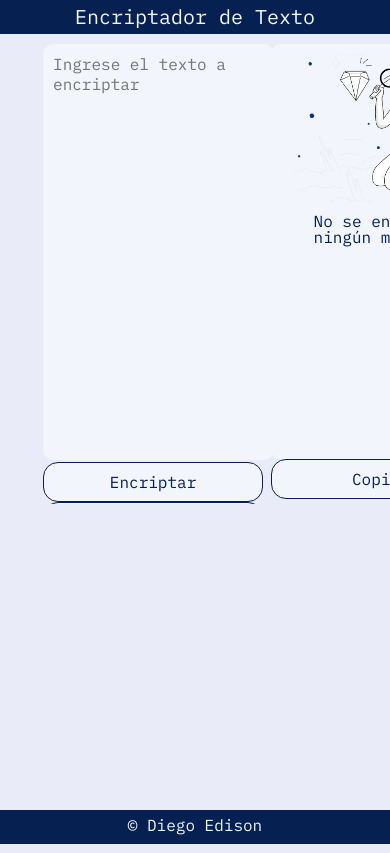
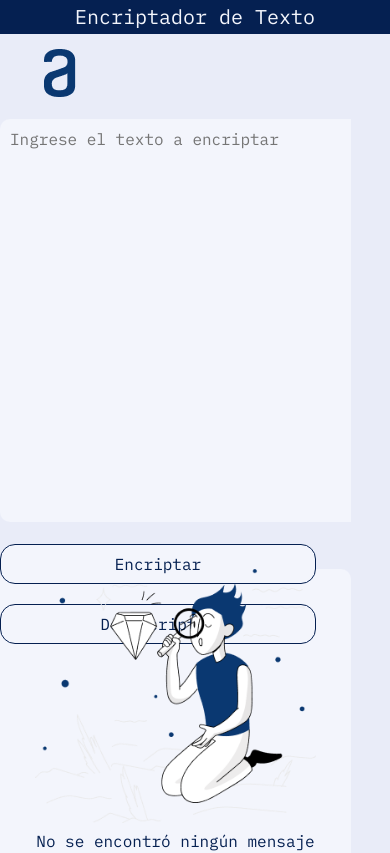
Before and after one commit to diegoedison05/challenge-1-javascript-encrypter, a plain HTML site: page index.html in a window 390 px wide. Shown: the top 853 px of the page. Drawn offline with Linux system fonts and the light colour scheme.

Commit message:
Modificando estilos para movil

```diff
--- a/index.html
+++ b/index.html
@@ -28,7 +28,9 @@
         <main>
             <!-- <section class="container"> -->
             <section class="divLogo">
-                <img src="img/Logo-2.png" alt="logo-alura" />
+                <a href="index.html" title="Home"
+                    ><img src="img/Logo-2.png" alt="logo-alura"
+                /></a>
                 <!-- <p class="theme">Color</p>
                     <button
                         id="yellowId"
@@ -45,7 +47,7 @@
                     class="textAreaIn"
                     placeholder="Ingrese el texto a encriptar"
                 ></textarea>
-                <div>
+                <div class="divbtn">
                     <button id="encry" class="encrypt btnAll">Encriptar</button>
                     <button id="decry" class="decrypt btnAll">
                         Desencriptar
@@ -55,7 +57,12 @@
 
             <section class="divTextOut">
                 <div class="divTextOut2">
-                    <img src="img/search-logo-blue.png" class="searchLogo" />
+                    <div class="divImg">
+                        <img
+                            src="img/search-logo-blue.png"
+                            class="searchLogo"
+                        />
+                    </div>
                     <textarea
                         id="textOut"
                         class="texA"
@@ -67,9 +74,9 @@
                         No se encontró ningún mensaje
                     </p>
                 </div>
-                <div>
-                    <button id="copyT" class="btnCopy btnAll">Copiar</button>
-                </div>
+                <!-- <div> -->
+                <button id="copyT" class="btnCopy btnAll">Copiar</button>
+                <!-- </div> -->
             </section>
             <!-- </section> -->
         </main>
--- a/style.css
+++ b/style.css
@@ -1,7 +1,12 @@
 @import url('https://fonts.googleapis.com/css2?family=IBM+Plex+Mono&display=swap');
+
+html {
+    height: 100%;
+}
 
 header {
     height: 20px;
+    width: 100%;
     padding: 7px 0;
     background-color: #052051;
     color: #f3f5fc;
@@ -9,10 +14,12 @@ header {
 }
 
 body {
+    display: flex;
+    flex-direction: column;
     background-color: #e9ecf8;
-    /* font-family: 'Chakra Petch', sans-serif; */
     font-family: 'IBM Plex Mono', monospace;
     color: #052051;
+    min-height: 100%;
     /* position: relative;
     padding-bottom: 3em; */
 }
@@ -30,18 +37,14 @@ p {
 }
 
 main {
+    height: 100%;
     display: flex;
     align-items: center;
     justify-content: center;
     overflow: hidden;
-    padding: 10px;
-    margin: 0;
+    /* padding: 10px; */
+    margin: 10px;
     width: 99%;
-}
-
-.container {
-    display: flex;
-    width: 100%;
 }
 
 .divLogo {
@@ -57,7 +60,7 @@ main {
 
 .textAreaIn {
     padding: 10px;
-    height: 88%;
+    height: 85%;
     width: 96%;
     resize: none;
     border-radius: 10px;
@@ -76,7 +79,7 @@ main {
 }
 
 .divTextOut {
-    height: 450px;
+    height: 100%;
     width: 20%;
     margin-left: 2%;
 
@@ -115,6 +118,10 @@ main {
     cursor: pointer;
 }
 
+.btnCopy {
+    width: 180px;
+}
+
 button.btnAll:hover {
     background-color: #052051;
     color: #f3f5fc;
@@ -138,15 +145,45 @@ footer {
     background-color: #052051;
     color: #f3f5fc;
     text-align: center;
-    position: absolute;
+    margin-top: auto;
+    /* position: absolute;
     bottom: 0;
-    left: 0;
+    left: 0; */
 }
 
 @media screen and (max-width: 480px) {
-    .divLogo,
+    body,
+    header,
+    p {
+        font-size: 16px;
+    }
+
+    main,
+    section,
+    div {
+        display: block;
+        width: 90%;
+        margin: 0;
+    }
+
+    .divLogo {
+        /* display: block; */
+        padding-top: 15px;
+        height: 50px;
+        width: 100%;
+    }
+
     .divTextIn,
-    .divTextOut {
-        width: auto;
+    .textAreaIn,
+    .btnAll,
+    .divTextOut,
+    .divTextOut2 {
+        width: 100%;
+        margin: 10px 0;
+    }
+
+    .divImg {
+        /* display: block; */
+        width: 100%;
     }
 }
```
